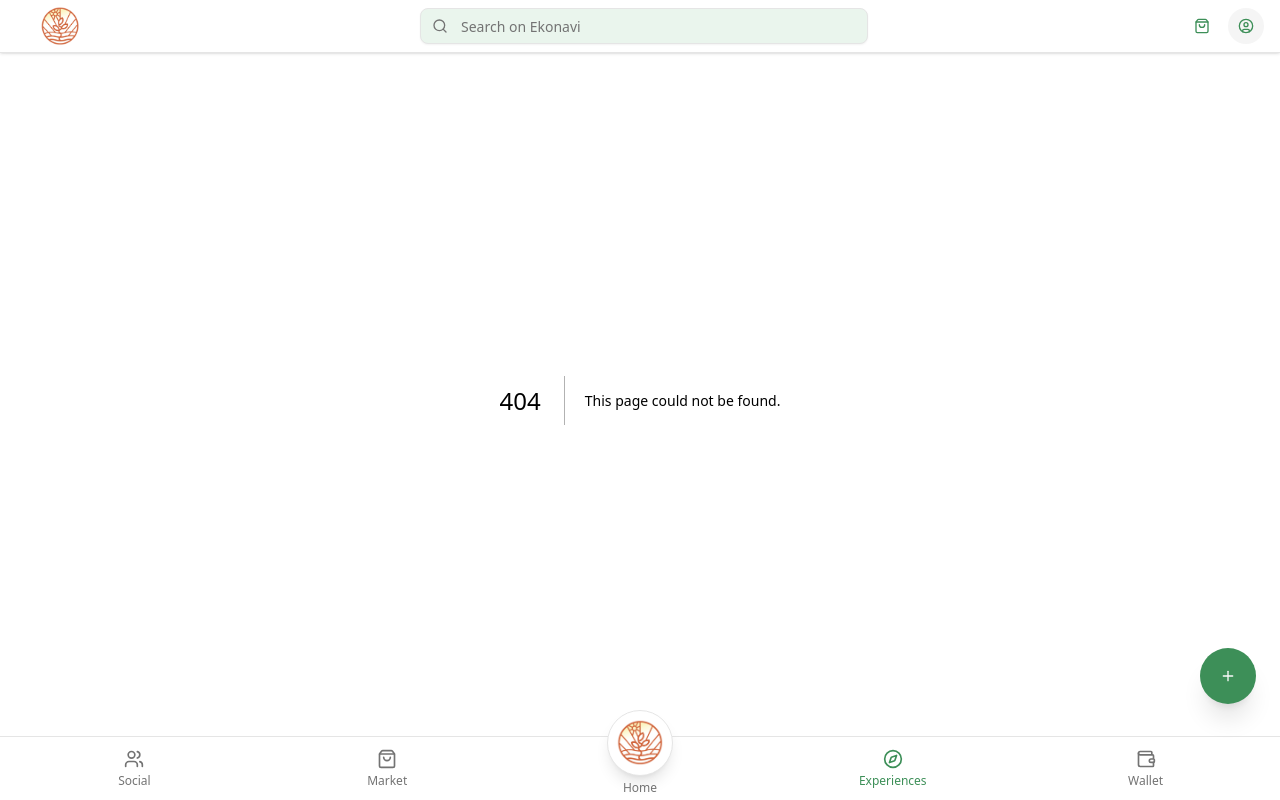
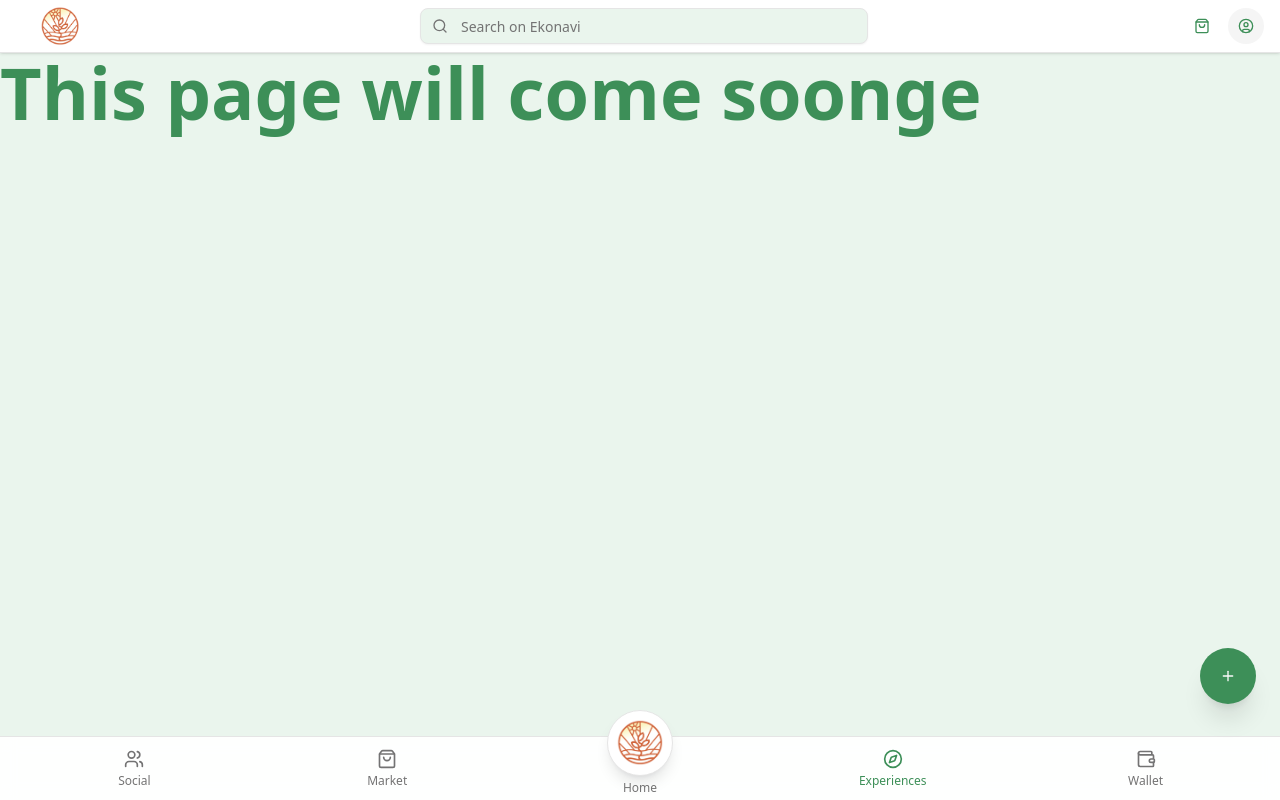
Before and after one commit to neilnicky/eko-marketplace, a Next.js app: page /experiences in a window 1280 px wide. Before the commit this address had no page. Built offline with nearby package versions, Linux system fonts and the light colour scheme.

Commit message:
feat: create routes for main navigations

```diff
--- /dev/null
+++ b/src/app/experiences/page.tsx
@@ -0,0 +1,5 @@
+import React from "react";
+
+export default function page() {
+  return <div className="text-7xl font-bold">This page will come soonge</div>;
+}
--- a/src/app/layout.tsx
+++ b/src/app/layout.tsx
@@ -27,7 +27,7 @@ export default function RootLayout({
           }}
         />
         <AppHeader />
-        {children}
+        <div className="mt-14">{children}</div>
         <BottomNavBar />
         <CreateFab />
       </body>
--- /dev/null
+++ b/src/app/market/page.tsx
@@ -0,0 +1,5 @@
+import React from "react";
+
+export default function page() {
+  return <div className="font-bold text-7xl">This page will come soon</div>;
+}
--- a/src/app/page.tsx
+++ b/src/app/page.tsx
@@ -2,8 +2,8 @@ import DashboardPage from "@/components/dashboard/DashboardPage";
 
 export default function Home() {
   return (
-    <div className="mt-13">
+    <>
       <DashboardPage />
-    </div>
+    </>
   );
 }
--- /dev/null
+++ b/src/app/social/page.tsx
@@ -0,0 +1,5 @@
+import React from "react";
+
+export default function page() {
+  return <div className="text-7xl font-bold">This page will come soon</div>;
+}
--- /dev/null
+++ b/src/app/wallet/page.tsx
@@ -0,0 +1,5 @@
+import React from "react";
+
+export default function page() {
+  return <div className="text-7xl font-bold">This page will come soon</div>;
+}
```
